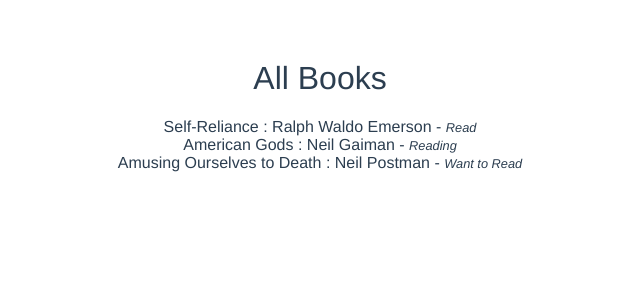
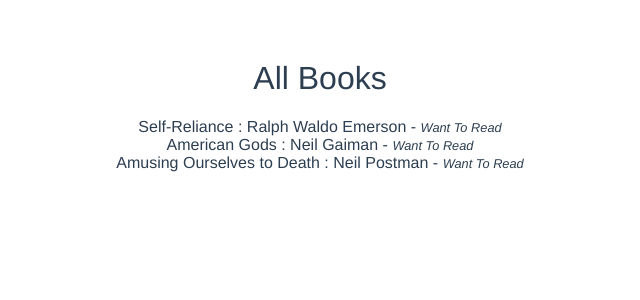
Before and after one commit to renz45/Vue-BookListing, a Vue app: page / in a window 1280 px wide. Shown: the top 300 px of the page, without its empty margins (320-960 px from the left). Built offline with nearby package versions, Linux system fonts and the light colour scheme.

Commit message:
pull books from array

```diff
--- a/src/components/BookList.vue
+++ b/src/components/BookList.vue
@@ -2,9 +2,7 @@
   <div>
     <h1>{{title}}</h1>
     <ul>
-      <li>Self-Reliance : Ralph Waldo Emerson - <span>Read</span></li>
-      <li>American Gods : Neil Gaiman - <span>Reading</span></li>
-      <li>Amusing Ourselves to Death : Neil Postman - <span>Want to Read</span></li>
+      <li v-for="book in books">{{book.title}} : {{book.author}} - <span>{{book.state}}</span></li>
     </ul>
   </div>
 </template>
@@ -15,6 +13,11 @@
   data() {
     return {
       title: 'All Books',
+      books: [
+        {title: 'Self-Reliance', author: 'Ralph Waldo Emerson', state: 'Want To Read'},
+        {title: 'American Gods', author: 'Neil Gaiman', state: 'Want To Read'},
+        {title: 'Amusing Ourselves to Death', author: 'Neil Postman', state: 'Want To Read'},
+      ]
     };
   },
 };
```
